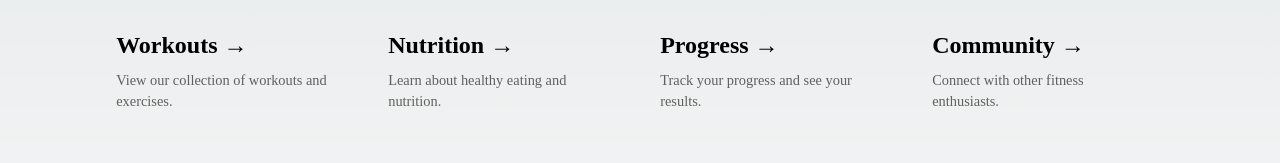
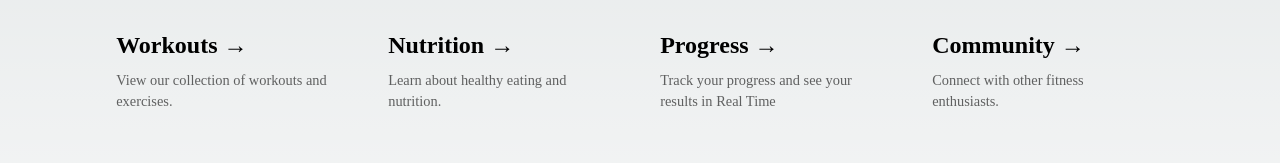
Before and after one commit to Mahad444/TiziApp, a Next.js app: page / in a window 1280 px wide. Shown: the part 574-737 px from the top of the page. Built offline with nearby package versions, Linux system fonts and the light colour scheme.

Commit message:
Update progress card with real-time results

```diff
--- a/pages/index.tsx
+++ b/pages/index.tsx
@@ -29,7 +29,7 @@ export default function Home() {
 
           <a href="#" className={styles.card}>
             <h2>Progress &rarr;</h2>
-            <p>Track your progress and see your results.</p>
+            <p>Track your progress and see your results in Real Time</p>
           </a>
 
           <a href="#" className={styles.card}>
```
